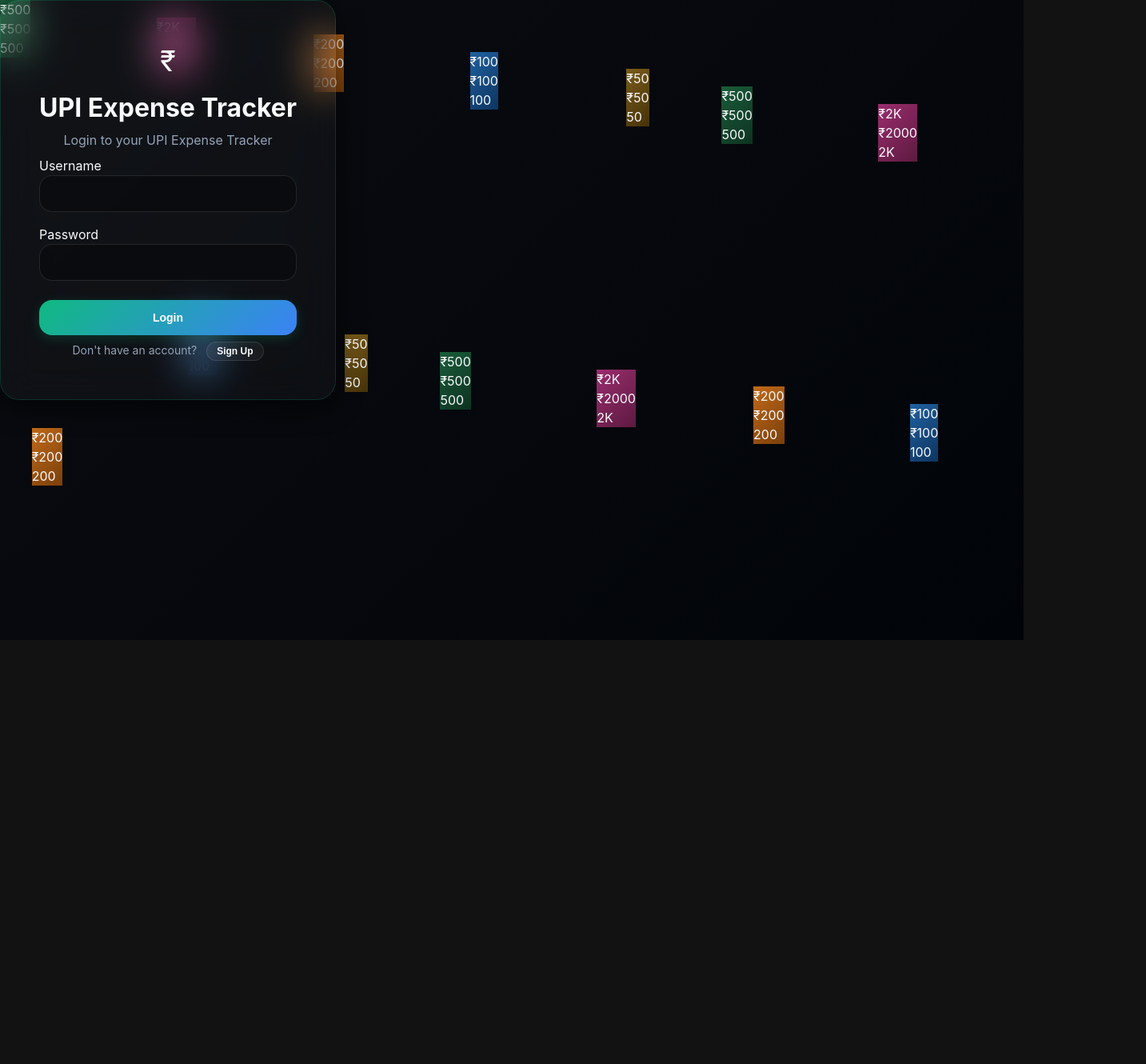
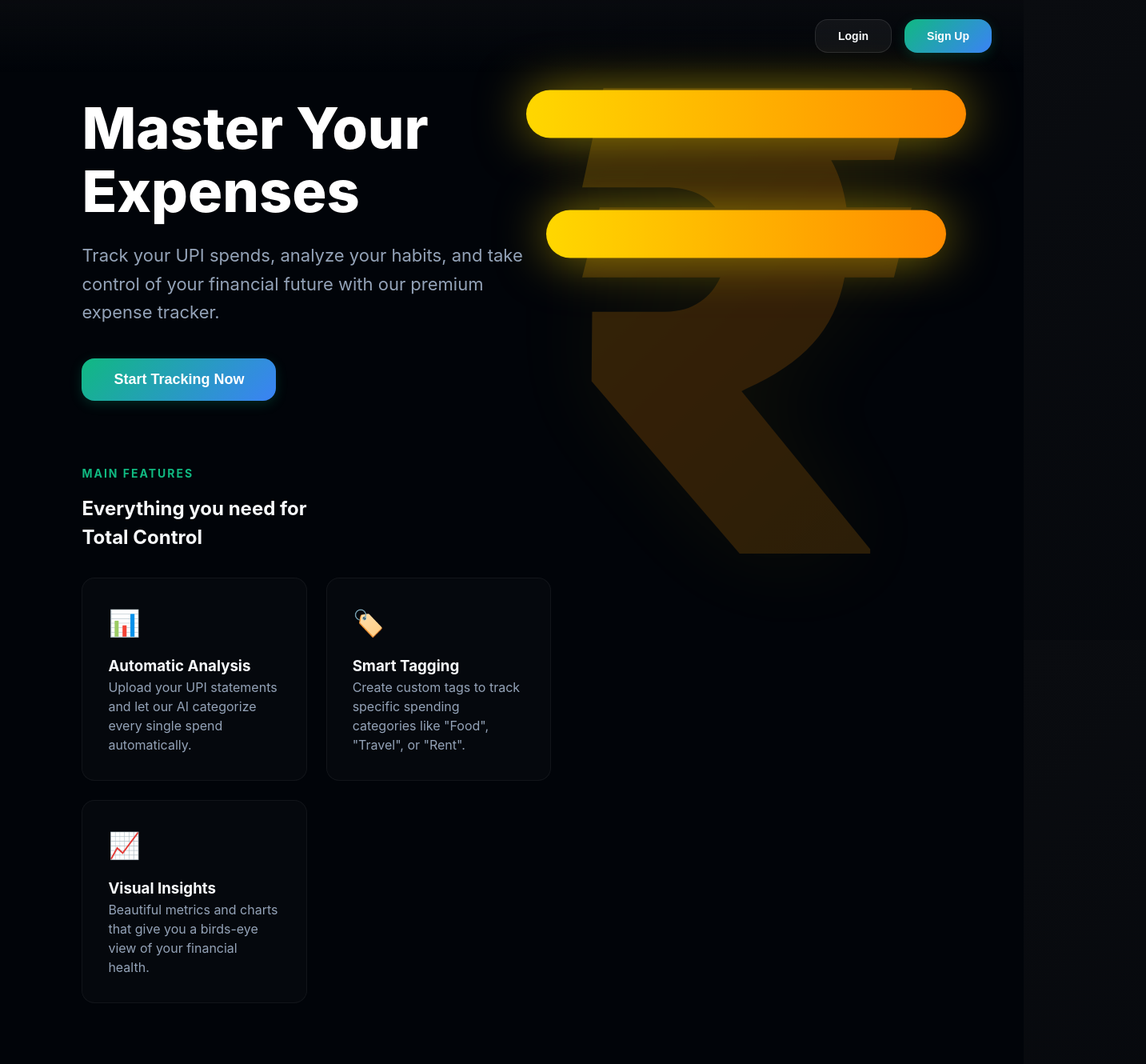
Before and after one commit to Asrith-Ladi/UPI_Expense_Tracker, a React (Vite) app in the folder frontend/: page / in a window 1280 px wide. Shown: the top 1330 px of the page at 80% size, 1433 px wide, since content can reach past the window. Before the commit the page ends 800 px from the top, so only its background shows below. Built offline with nearby package versions, Linux system fonts and the light colour scheme.

Commit message:
Refactor App component to enhance user experience with new landing page layout and scroll progress tracking. Removed currency notes background and added feature highlights for expense tracking. Updated authentication modal handling and improved error/success messages.

```diff
--- a/frontend/src/App.tsx
+++ b/frontend/src/App.tsx
@@ -1,4 +1,4 @@
-import { useState } from 'react';
+import { useState, useEffect } from 'react';
 import Dashboard from './Dashboard';
 
 const CREDENTIALS: Record<string, string> = {
@@ -6,38 +6,28 @@ const CREDENTIALS: Record<string, string> = {
   "user2": "password2"
 };
 
-// Realistic Indian currency note data
-const NOTES = [
-  { denom: '₹500',  color1: '#1a5c3a', color2: '#0d3321', stripe: '#28a16a', tag: '500' },
-  { denom: '₹2000', color1: '#9b2d6e', color2: '#5c1a40', stripe: '#d43f8f', tag: '2K'  },
-  { denom: '₹200',  color1: '#c16a1a', color2: '#7a3f0a', stripe: '#e0882a', tag: '200' },
-  { denom: '₹100',  color1: '#2060a0', color2: '#0d3560', stripe: '#3080d0', tag: '100' },
-  { denom: '₹50',   color1: '#7a5c1a', color2: '#453209', stripe: '#b08020', tag: '50'  },
-];
-
-const CURRENCY_NOTES = Array.from({ length: 14 }, (_, i) => {
-  const note = NOTES[i % NOTES.length];
-  return {
-    id: i,
-    ...note,
-    left: `${(i % 7) * 14 + (i * 1.3) % 6}%`,
-    top: `${Math.floor(i / 7) * 48 + (i * 2.7) % 20}%`,
-    rotate: (i * 11.3 % 36) - 18,
-    delay: `${(i * 0.6) % 5}s`,
-    duration: `${(i % 4) + 8}s`,
-    driftX: (i * 7 % 24) - 12,
-    driftY: (i * 5 % 30) + 15,
-  };
-});
-
 function App() {
   const [isLoggedIn, setIsLoggedIn] = useState(false);
   const [isSignUp, setIsSignUp] = useState(false);
+  const [showAuthModal, setShowAuthModal] = useState(false);
+  const [scrollProgress, setScrollProgress] = useState(0);
 
   const [username, setUsername] = useState('');
   const [password, setPassword] = useState('');
   const [error, setError] = useState('');
   const [success, setSuccess] = useState('');
+
+  useEffect(() => {
+    const handleScroll = () => {
+      const scrollY = window.scrollY;
+      const height = window.innerHeight;
+      const progress = Math.min(scrollY / height, 1);
+      setScrollProgress(progress);
+    };
+
+    window.addEventListener('scroll', handleScroll);
+    return () => window.removeEventListener('scroll', handleScroll);
+  }, []);
 
   const handleLogin = (e: React.FormEvent) => {
     e.preventDefault();
@@ -45,6 +35,7 @@ function App() {
     setSuccess('');
     if (CREDENTIALS[username] === password) {
       setIsLoggedIn(true);
+      setShowAuthModal(false);
     } else {
       setError("Invalid username or password.");
     }
@@ -55,10 +46,10 @@ function App() {
     setError('');
     setSuccess('');
     if (CREDENTIALS[username]) {
-      setError("Username already exists. Please choose a different username.");
+      setError("Username already exists.");
     } else {
       CREDENTIALS[username] = password;
-      setSuccess("Sign-up successful! You can now log in.");
+      setSuccess("Sign-up successful! Please log in.");
       setIsSignUp(false);
       setUsername('');
       setPassword('');
@@ -70,75 +61,132 @@ function App() {
   }
 
   return (
-    <div className="auth-container">
-      {/* Animated Indian Currency Notes Background */}
-      <div style={{ position: 'absolute', inset: 0, overflow: 'hidden', pointerEvents: 'none', zIndex: 0 }}>
-        {CURRENCY_NOTES.map(note => (
-          <div
-            key={note.id}
-            className="currency-note"
-            style={{
-              position: 'absolute',
-              left: note.left,
-              top: note.top,
-              background: `linear-gradient(135deg, ${note.color1} 0%, ${note.color2} 100%)`,
-              '--rotate': `${note.rotate}deg`,
-              '--drift-x': `${note.driftX}px`,
-              '--drift-y': `${note.driftY}px`,
-              '--stripe-color': note.stripe,
-              animationDuration: note.duration,
-              animationDelay: note.delay,
-            } as React.CSSProperties}
-          >
-            {/* Security stripe */}
-            <div className="note-stripe" />
-            <div className="note-left">
-              <span className="note-symbol">₹</span>
-              <span className="note-tag">{note.tag}</span>
+    <div className="landing-page">
+      <nav className="navbar">
+        <button className="btn btn-outline" onClick={() => { setIsSignUp(false); setShowAuthModal(true); }}>Login</button>
+        <button className="btn btn-primary" onClick={() => { setIsSignUp(true); setShowAuthModal(true); }}>Sign Up</button>
+      </nav>
+
+      <section className="hero-section">
+        <div className="hero-left">
+          {/* Main Hero Block */}
+          <div className="content-block">
+            <h1 className="hero-title">Master Your <br /><span className="gradient-text">Expenses</span></h1>
+            <p className="hero-subtitle">
+              Track your UPI spends, analyze your habits, and take control of your financial future with our premium expense tracker.
+            </p>
+            <button className="btn btn-primary" style={{ padding: '16px 40px', fontSize: 18 }} onClick={() => setShowAuthModal(true)}>
+              Start Tracking Now
+            </button>
           </div>
-            <div className="note-center-text">{note.denom}</div>
-            <div className="note-right">
-              <span className="note-tag">{note.tag}</span>
+
+          {/* Features Block */}
+          <div className="content-block">
+            <span className="section-label">Main Features</span>
+            <h2>Everything you need for <br />Total Control</h2>
+            <div className="features-grid">
+              <div className="feature-card">
+                <span className="feature-icon">📊</span>
+                <h3>Automatic Analysis</h3>
+                <p className="text-muted">Upload your UPI statements and let our AI categorize every single spend automatically.</p>
+              </div>
+              <div className="feature-card">
+                <span className="feature-icon">🏷️</span>
+                <h3>Smart Tagging</h3>
+                <p className="text-muted">Create custom tags to track specific spending categories like "Food", "Travel", or "Rent".</p>
+              </div>
+              <div className="feature-card">
+                <span className="feature-icon">📈</span>
+                <h3>Visual Insights</h3>
+                <p className="text-muted">Beautiful metrics and charts that give you a birds-eye view of your financial health.</p>
               </div>
             </div>
-        ))}
           </div>
 
-      <div className="glass-panel auth-card">
-        <div style={{ textAlign: 'center', marginBottom: 8 }}>
-          <span style={{ fontSize: 36 }}>₹</span>
-          <h1 style={{ marginTop: 8 }}>{isSignUp ? 'Create Account' : 'UPI Expense Tracker'}</h1>
-          <p className="text-muted" style={{ marginTop: 4 }}>
-            {isSignUp ? 'Sign up to track your expenses' : 'Login to your UPI Expense Tracker'}
+          {/* Advantages Block */}
+          <div className="content-block" style={{ paddingBottom: '20vh' }}>
+            <span className="section-label">Our Advantages</span>
+            <h2>Why choose UPI Tracker?</h2>
+            <div className="advantages-grid">
+              <div className="advantage-card">
+                <span className="feature-icon">🔒</span>
+                <h3>Privacy First</h3>
+                <p className="text-muted">Your data never leaves your device. All processing happens locally for maximum security.</p>
+              </div>
+              <div className="advantage-card">
+                <span className="feature-icon">⚡</span>
+                <h3>Instant Results</h3>
+                <p className="text-muted">See your spending patterns in seconds after uploading your statements.</p>
+              </div>
+              <div className="advantage-card">
+                <span className="feature-icon">💎</span>
+                <h3>Premium Experience</h3>
+                <p className="text-muted">A sleek, modern interface designed for focus and clarity.</p>
+              </div>
+            </div>
+          </div>
+        </div>
+
+        <div className="hero-right">
+          <div className="rupee-container">
+            <div className="rupee-body" style={{
+              transform: `scale(${0.8 + scrollProgress * 0.4}) rotate(${scrollProgress * 5}deg)`,
+              opacity: 0.2 + scrollProgress * 0.8 // Visible earlier
+            }}>₹</div>
+
+            {/* Stationary horizontal bars merged into the symbol */}
+            <div className="rupee-line-h1" style={{
+              left: '50%',
+              marginLeft: '-110px'
+            }} />
+            <div className="rupee-line-h2" style={{
+              left: '50%',
+              marginLeft: '-100px'
+            }} />
+          </div>
+        </div>
+      </section>
+
+      {showAuthModal && (
+        <div className="modal-overlay" onClick={() => setShowAuthModal(false)}>
+          <div className="glass-panel auth-card" onClick={e => e.stopPropagation()}>
+            <button className="close-modal" onClick={() => setShowAuthModal(false)}>×</button>
+            <div style={{ textAlign: 'center', marginBottom: 24 }}>
+              <span style={{ fontSize: 48, color: 'var(--accent-primary)' }}>₹</span>
+              <h2 style={{ marginTop: 16 }}>{isSignUp ? 'Create Account' : 'Welcome Back'}</h2>
+              <p className="text-muted" style={{ marginTop: 8 }}>
+                {isSignUp ? 'Sign up to start tracking' : 'Login to your dashboard'}
               </p>
             </div>
 
-        {error && <div style={{ color: 'var(--danger)', fontSize: 14, textAlign: 'center', padding: '8px 12px', background: 'rgba(239,68,68,0.1)', borderRadius: 8 }}>{error}</div>}
-        {success && <div style={{ color: 'var(--success)', fontSize: 14, textAlign: 'center' }}>{success}</div>}
+            {error && <div style={{ color: 'var(--danger)', fontSize: 14, textAlign: 'center', padding: '12px', background: 'rgba(239,68,68,0.1)', borderRadius: 12, marginBottom: 16 }}>{error}</div>}
+            {success && <div style={{ color: 'var(--success)', fontSize: 14, textAlign: 'center', padding: '12px', background: 'rgba(16,185,129,0.1)', borderRadius: 12, marginBottom: 16 }}>{success}</div>}
 
-        <form onSubmit={isSignUp ? handleSignUp : handleLogin} style={{ display: 'flex', flexDirection: 'column', gap: 16 }}>
+            <form onSubmit={isSignUp ? handleSignUp : handleLogin} style={{ display: 'flex', flexDirection: 'column', gap: 20 }}>
               <div>
                 <label className="filter-label">Username</label>
-            <input type="text" className="input" value={username} onChange={e => setUsername(e.target.value)} required />
+                <input type="text" className="input" value={username} onChange={e => setUsername(e.target.value)} required placeholder="Enter your username" />
               </div>
               <div>
                 <label className="filter-label">Password</label>
-            <input type="password" className="input" value={password} onChange={e => setPassword(e.target.value)} required />
+                <input type="password" className="input" value={password} onChange={e => setPassword(e.target.value)} required placeholder="Enter your password" />
               </div>
-          <button type="submit" className="btn btn-primary" style={{ marginTop: 8, padding: '14px' }}>
-            {isSignUp ? 'Sign Up' : 'Login'}
+              <button type="submit" className="btn btn-primary" style={{ padding: '16px', marginTop: 8 }}>
+                {isSignUp ? 'Get Started' : 'Login Now'}
               </button>
             </form>
 
-        <div style={{ textAlign: 'center', marginTop: 8, fontSize: 14 }}>
+            <div style={{ textAlign: 'center', marginTop: 24, fontSize: 14 }}>
               <span className="text-muted">{isSignUp ? 'Already have an account? ' : "Don't have an account? "}</span>
-          <button className="btn btn-outline" style={{ padding: '4px 12px', fontSize: 12, marginLeft: 8 }}
-            onClick={() => { setIsSignUp(!isSignUp); setError(''); setSuccess(''); setUsername(''); setPassword(''); }}>
+              <button className="btn btn-outline" style={{ padding: '6px 16px', fontSize: 12, marginLeft: 8 }}
+                onClick={() => { setIsSignUp(!isSignUp); setError(''); setSuccess(''); }}>
                 {isSignUp ? 'Login' : 'Sign Up'}
               </button>
             </div>
           </div>
         </div>
+      )}
+    </div>
   );
 }
 
```
Also changed, not shown: 1 other file (tests, documents, lock files or other folders). Lines whose indentation alone changed are shown as unchanged.
